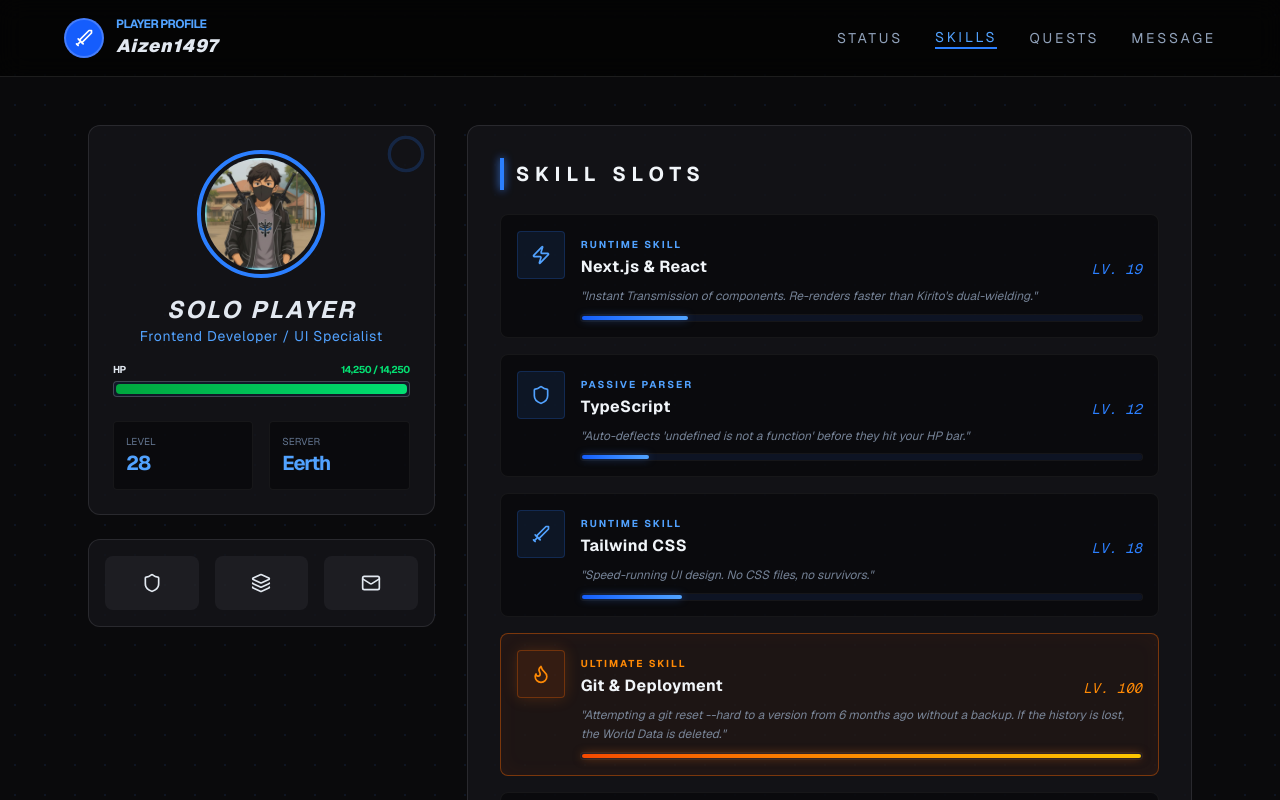
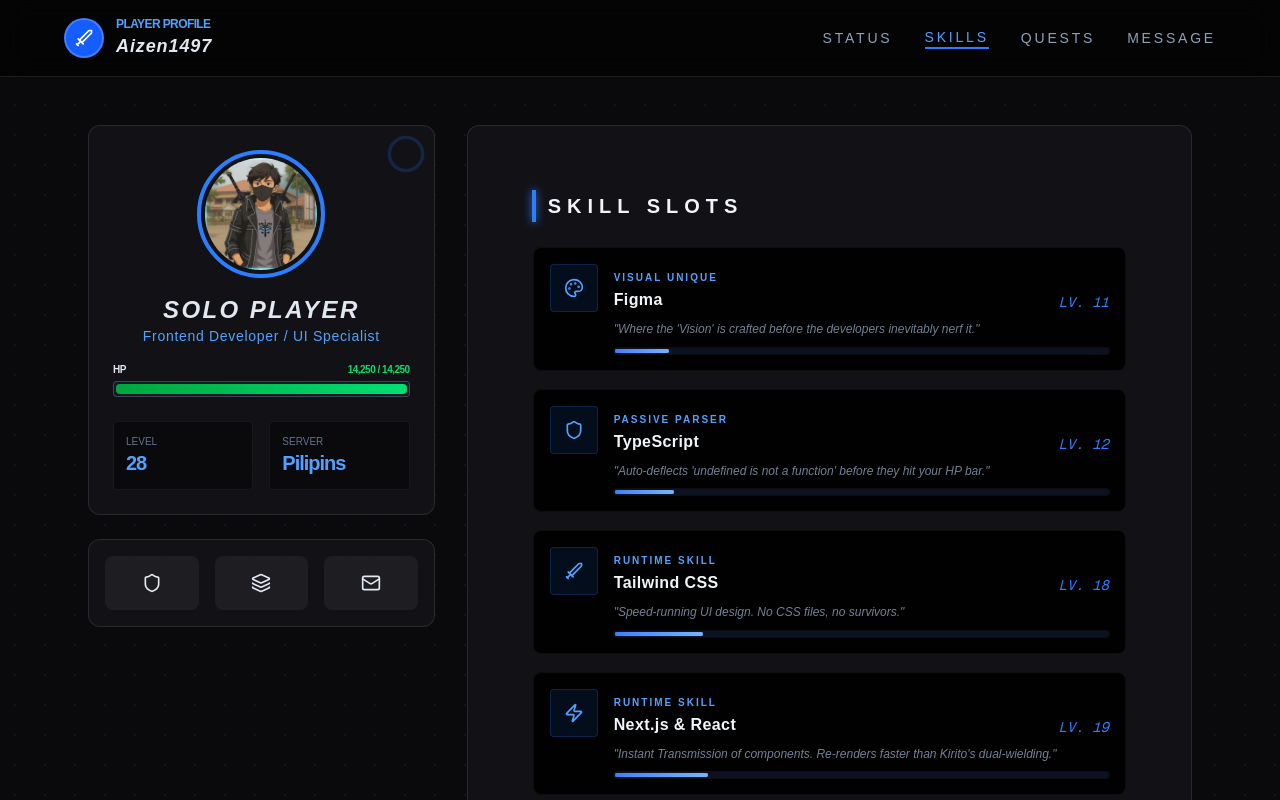
Before and after one commit to AdeptiJV26/MyProfile, a Next.js app: page / in a window 1280 px wide. Both pictures are taken after a click on the button "SKILLS". Shown: the top 800 px of the page. Built offline with nearby package versions, Linux system fonts and the light colour scheme.

Commit message:
fixed tab rendering so whole page wont have to load

```diff
--- /dev/null
+++ b/app/components/initializer.tsx
@@ -0,0 +1,27 @@
+"use client"
+import { motion } from "framer-motion";
+
+export default function Initializer({ tabName }: { tabName: string }) {
+  return (
+    <motion.div
+      initial={{ opacity: 1 }}
+      animate={{ opacity: 0 }}
+      transition={{ duration: 0.5, delay: 0.5 }}
+      // Changed items-center to pt-[200px] (or any fixed distance)
+      // to keep it at the top regardless of total container height
+      className="absolute inset-0 z-10 bg-[#0a0a0c] flex flex-col items-center pt-[150px] font-mono pointer-events-none"
+    >
+      <div className="w-48 h-1 bg-gray-800 rounded-full overflow-hidden mb-2 border border-blue-500/20">
+        <motion.div
+          initial={{ x: "-100%" }}
+          animate={{ x: "100%" }}
+          transition={{ duration: 0.5, ease: "linear" }}
+          className="h-full bg-blue-500"
+        />
+      </div>
+      <div className="text-blue-400 text-[10px] tracking-[0.4em] uppercase">
+        Initializing {tabName}...
+      </div>
+    </motion.div>
+  );
+}
--- a/app/components/profilecard.tsx
+++ b/app/components/profilecard.tsx
@@ -79,7 +79,7 @@
             <div className="bg-black/40 p-3 rounded border border-white/5">
               <div className="text-[10px] text-slate-500 uppercase">Server</div>
               <div className="text-xl font-bold text-blue-400 tracking-tighter">
-                Eerth
+                Pilipins
               </div>
             </div>
           </div>
--- a/app/page.tsx
+++ b/app/page.tsx
@@ -1,23 +1,20 @@
-
-"use client"
-import React, { useState, useEffect } from 'react';
-import LinkStart from './components/linkstart';
-import ProfileCard from './components/profilecard';
-import RenderSkills from './pages/renderskills';
-import RenderQuest from './pages/renderquest';
-import RenderBio from './pages/renderbiography';
-import RenderSupport from './pages/rendersupport';
-import Footer from './templates/footer';
-import Navbar from './templates/navbar';
-
-
-import {
-} from 'lucide-react';
+"use client";
+import React, { useState, useEffect } from "react";
+import LinkStart from "./components/linkstart";
+import ProfileCard from "./components/profilecard";
+import RenderSkills from "./pages/renderskills";
+import RenderQuest from "./pages/renderquest";
+import RenderBio from "./pages/renderbiography";
+import RenderSupport from "./pages/rendersupport";
+import Footer from "./templates/footer";
+import Navbar from "./templates/navbar";
+import Initializer from "./components/initializer";
+import { motion } from "framer-motion";
 
 const App = () => {
+  const [activeTab, setActiveTab] = useState("status");
+  const [hp, setHp] = useState(100);
   const [loading, setLoading] = useState(true);
-  const [activeTab, setActiveTab] = useState('status');
-  const [hp, setHp] = useState(100);
 
   useEffect(() => {
     const timer = setTimeout(() => setLoading(false), 2500);
@@ -29,49 +26,47 @@
   }
 
   return (
-    <div className="min-h-screen bg-[#0a0a0c] text-slate-200 font-sans selection:bg-blue-500/30">
-      {/* BG */}
-      <div className="fixed inset-0 opacity-10 pointer-events-none"
-        style={{ backgroundImage: 'radial-gradient(#3b82f6 1px, transparent 1px)', backgroundSize: '30px 30px' }}>
-      </div>
+    <div className="min-h-screen bg-[#0a0a0c] text-slate-200 selection:bg-blue-500/30">
+      <div
+        className="fixed inset-0 opacity-10 pointer-events-none"
+        style={{
+          backgroundImage: "radial-gradient(#3b82f6 1px, transparent 1px)",
+          backgroundSize: "30px 30px",
+        }}
+      />
 
-      {/* Navigation Bar */}
-     <Navbar activeTab={activeTab} setActiveTab={setActiveTab} />
+      <Navbar activeTab={activeTab} setActiveTab={setActiveTab} />
 
       <main className="max-w-6xl mx-auto p-6 md:py-12 relative">
-        {/* Content Panel Container */}
         <div className="grid grid-cols-1 lg:grid-cols-12 gap-8">
-
-          {/* Left Panel */}
           <ProfileCard hp={hp} />
 
-          {/* Right Panel na Dynamic */}
           <div className="lg:col-span-8">
-            <div className="bg-[#15151a]/80 border border-white/10 rounded-xl p-8 min-h-[500px]">
-              {activeTab === 'status' && (
-                <RenderBio />
-              )}
+            <div className="relative bg-[#15151a]/80 border border-white/10 rounded-xl p-8 min-h-[500px] overflow-hidden">
+              <Initializer key={`load-${activeTab}`} tabName={activeTab} />
 
-              {activeTab === 'skills' && (
-                <RenderSkills />
-              )}
-
-              {activeTab === 'quests' && (
-                <RenderQuest />
-              )}
-
-              {activeTab === 'message' && (
-                <RenderSupport />
-              )}
+              <motion.div
+                key={activeTab}
+                initial={{ opacity: 0, scaleY: 0, originY: 0 }}
+                animate={{ opacity: 1, scaleY: 1, originY: 0 }}
+                exit={{ opacity: 0, scaleY: 0 }}
+                transition={{
+                  duration: 0.4,
+                  delay: 0.5,
+                  ease: [0.23, 1, 0.32, 1],
+                }}
+                className="p-8"
+              >
+                {activeTab === "status" && <RenderBio />}
+                {activeTab === "skills" && <RenderSkills />}
+                {activeTab === "quests" && <RenderQuest />}
+                {activeTab === "message" && <RenderSupport />}
+              </motion.div>
             </div>
           </div>
         </div>
       </main>
-
-      {/* Footer My Ass */}
-      <footer className="mt-20 border-t border-white/5 p-6 bg-black/40">
-        <Footer />
-      </footer>
+      <Footer />
     </div>
   );
 };
--- a/app/pages/renderskills.tsx
+++ b/app/pages/renderskills.tsx
@@ -1,4 +1,12 @@
-import { Sword, Shield, Terminal, Zap, Palette, Flame } from "lucide-react";
+import {
+  Sword,
+  Shield,
+  Terminal,
+  Zap,
+  Palette,
+  Flame,
+  Sparkles,
+} from "lucide-react";
 
 export default function RenderSkills() {
   const skills = [
@@ -28,7 +36,7 @@
       level: "100%",
       type: "Ultimate Skill",
       icon: <Flame size={20} />,
-      desc: "Attempting a git reset --hard to a version from 6 months ago without a backup. If the history is lost, the World Data is deleted.",
+      desc: "Attempting a git reset --hard to a version from 6 months ago without a backup.",
     },
     {
       name: "Node.js",
@@ -44,7 +52,20 @@
       icon: <Palette size={20} />,
       desc: "Where the 'Vision' is crafted before the developers inevitably nerf it.",
     },
+    {
+      name: "Vibe Coding",
+      level: "100%",
+      type: "Divine Manifestation",
+      icon: <Sparkles size={20} />,
+      desc: "An Illegal Skill that bypasses the Aincrad System's source code. You don't debug errors; you simply gaslight the compiler until it apologizes and executes the 'intended' logic.",
+    },
   ];
+
+  const sortedSkills = [...skills].sort((a, b) => {
+    const lvlA = parseInt(a.level) || 0;
+    const lvlB = parseInt(b.level) || 0;
+    return lvlA - lvlB; // Change to lvlA - lvlB for Ascending
+  });
 
   return (
     <div className="animate-in fade-in slide-in-from-right-4 duration-500 pb-8">
@@ -56,67 +77,103 @@
       </div>
 
       <div className="grid grid-cols-1 gap-4">
-        {skills.map((skill, i) => {
+        {sortedSkills.map((skill, i) => {
           const isUltimate = skill.type === "Ultimate Skill";
+          const isDivine = skill.type === "Divine Manifestation";
+
           return (
             <div
               key={i}
-              className={`group relative flex items-start gap-4 rounded-lg border p-4 transition-all ${
-                isUltimate
-                  ? "border-orange-500/40 bg-orange-500/5 shadow-[inset_0_0_20px_rgba(249,115,22,0.05)]"
-                  : "border-white/5 bg-black/40 hover:border-blue-500/30"
+              className={`group relative flex items-start gap-4 rounded-lg p-[1px] transition-all overflow-hidden ${
+                isDivine ? "shadow-[0_0_20px_rgba(168,85,247,0.4)]" : ""
               }`}
             >
-              {/* Icon Container */}
+              {/*  Glowing Border  */}
+              <div
+                className={`absolute inset-[-1000%] animate-spin-slow opacity-0 group-hover:opacity-100 transition-opacity duration-500
+                ${
+                  isDivine
+                    ? "bg-[conic-gradient(from_0deg,#ff0000,#ffea00,#00ffea,#ff00e5,#ff0000)]"
+                    : "bg-[conic-gradient(from_0deg,#3b82f6,#1d4ed8,#3b82f6)]"
+                }`}
+              />
+
+              <div
+                className={`relative flex w-full items-start gap-4 rounded-lg border p-4 transition-all bg-black/90 ${
+                  isUltimate
+                    ? "border-orange-500/40"
+                    : isDivine
+                    ? "border-purple-500/50"
+                    : "border-white/5"
+                }`}
+              >
                 <div
                   className={`flex h-12 w-12 shrink-0 items-center justify-center rounded border transition-all ${
-                  isUltimate
-                    ? "border-orange-500/30 bg-orange-500/10 text-orange-400 shadow-[0_0_15px_rgba(249,115,22,0.2)]"
-                    : "border-blue-500/20 bg-blue-500/10 text-blue-400 group-hover:shadow-[0_0_10px_rgba(59,130,246,0.2)]"
+                    isDivine
+                      ? "border-purple-500/50 bg-purple-500/20 text-purple-300 shadow-[0_0_15px_rgba(168,85,247,0.4)]"
+                      : isUltimate
+                      ? "border-orange-500/30 bg-orange-500/10 text-orange-400"
+                      : "border-blue-500/20 bg-blue-500/10 text-blue-400"
                   }`}
                 >
                   {skill.icon}
                 </div>
 
-              {/* Text & Content Area */}
                 <div className="flex-1 space-y-2">
                   <div className="flex items-end justify-between">
                     <div>
                       <span
                         className={`text-[10px] font-bold uppercase tracking-[0.2em] ${
-                        isUltimate ? "text-orange-400" : "text-blue-400"
+                          isDivine
+                            ? "text-purple-400 animate-pulse"
+                            : isUltimate
+                            ? "text-orange-400"
+                            : "text-blue-400"
                         }`}
                       >
                         {skill.type}
                       </span>
-                    <h4 className="font-bold text-slate-100 tracking-wide">
+                      <h4
+                        className={`font-bold tracking-wide ${
+                          isDivine ? "text-white text-lg" : "text-slate-100"
+                        }`}
+                      >
                         {skill.name}
                       </h4>
                     </div>
                     <span
                       className={`font-mono text-sm italic ${
-                      isUltimate ? "text-orange-400" : "text-blue-500"
+                        isDivine
+                          ? "text-purple-400 font-black"
+                          : isUltimate
+                          ? "text-orange-400"
+                          : "text-blue-500"
                       }`}
                     >
-                    LV. {skill.level.replace("%", "")}
+                      {isDivine
+                        ? "LV. ∞"
+                        : `LV. ${skill.level.replace("%", "")}`}
                     </span>
                   </div>
 
-                {/* Memeable Description */}
                   <p className="text-xs leading-relaxed text-slate-400 italic opacity-80 group-hover:opacity-100 transition-opacity">
                     &quot;{skill.desc}&quot;
                   </p>
 
-                {/* Progress Bar */}
-                <div className="h-1.5 w-full rounded-full bg-slate-900/80 p-[1px] ring-1 ring-white/5">
+                  <div className="h-1.5 w-full rounded-full bg-slate-900/80 p-[1px] ring-1 ring-white/5 overflow-hidden">
                     <div
-                    className={`h-full rounded-full transition-all duration-1000 ${
-                      isUltimate
-                        ? "bg-gradient-to-r from-orange-600 to-yellow-400 shadow-[0_0_10px_rgba(249,115,22,0.5)]"
-                        : "bg-gradient-to-r from-blue-600 to-blue-400 shadow-[0_0_8px_rgba(59,130,246,0.4)]"
+                      className={`h-full relative rounded-full transition-all duration-1000 ${
+                        isDivine
+                          ? "bg-gradient-to-r from-purple-600 via-pink-500 to-white shadow-[0_0_15px_#fff]"
+                          : isUltimate
+                          ? "bg-gradient-to-r from-orange-600 to-yellow-400"
+                          : "bg-gradient-to-r from-blue-600 to-blue-400"
                       }`}
-                    style={{ width: skill.level }}
-                  ></div>
+                      style={{ width: isDivine ? "100%" : skill.level }}
+                    >
+                      <div className="absolute inset-0 bg-white/20 animate-sao-progress" />
+                    </div>
+                  </div>
                 </div>
               </div>
             </div>
--- a/package.json
+++ b/package.json
@@ -10,6 +10,7 @@
   },
   "dependencies": {
     "@prisma/client": "^7.2.0",
+    "framer-motion": "^12.26.1",
     "lucide-react": "^0.562.0",
     "next": "16.1.1",
     "react": "19.2.3",
--- a/tailwind.config.mjs
+++ b/tailwind.config.mjs
@@ -13,9 +13,14 @@
           '0%': { transform: 'translateX(-100%)' },
           '100%': { transform: 'translateX(100%)' },
         },
+        'spin-slow': {
+          '0%': { transform: 'rotate(0deg)' },
+          '100%': { transform: 'rotate(360deg)' },
+        },
       },
       animation: {
         'sao-progress': 'progress 2s ease-in-out infinite',
+        'spin-slow': 'spin-slow 4s linear infinite',
       },
     },
   },
```
Also changed, not shown: 1 other file (tests, documents, lock files or other folders). Lines whose indentation alone changed are shown as unchanged.
